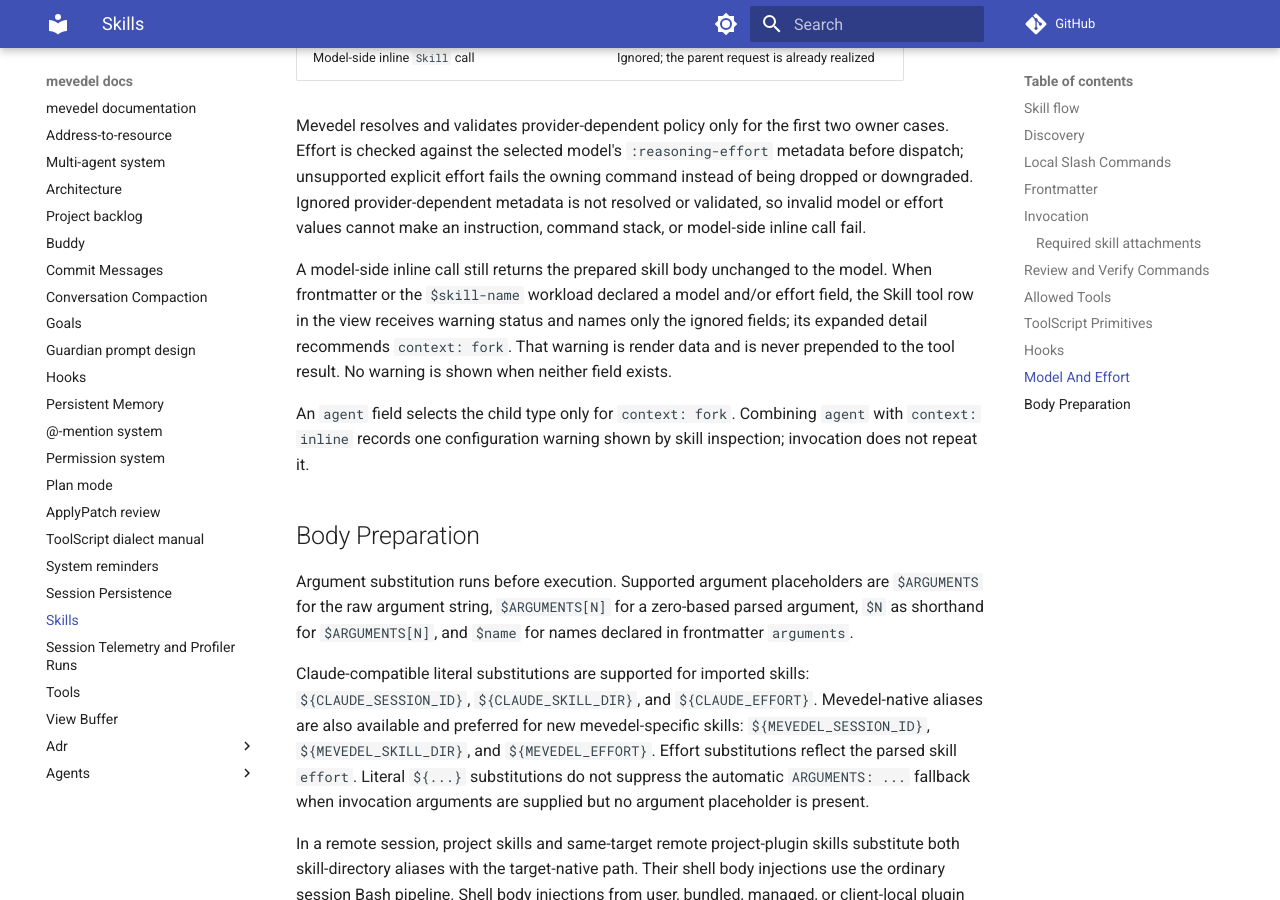
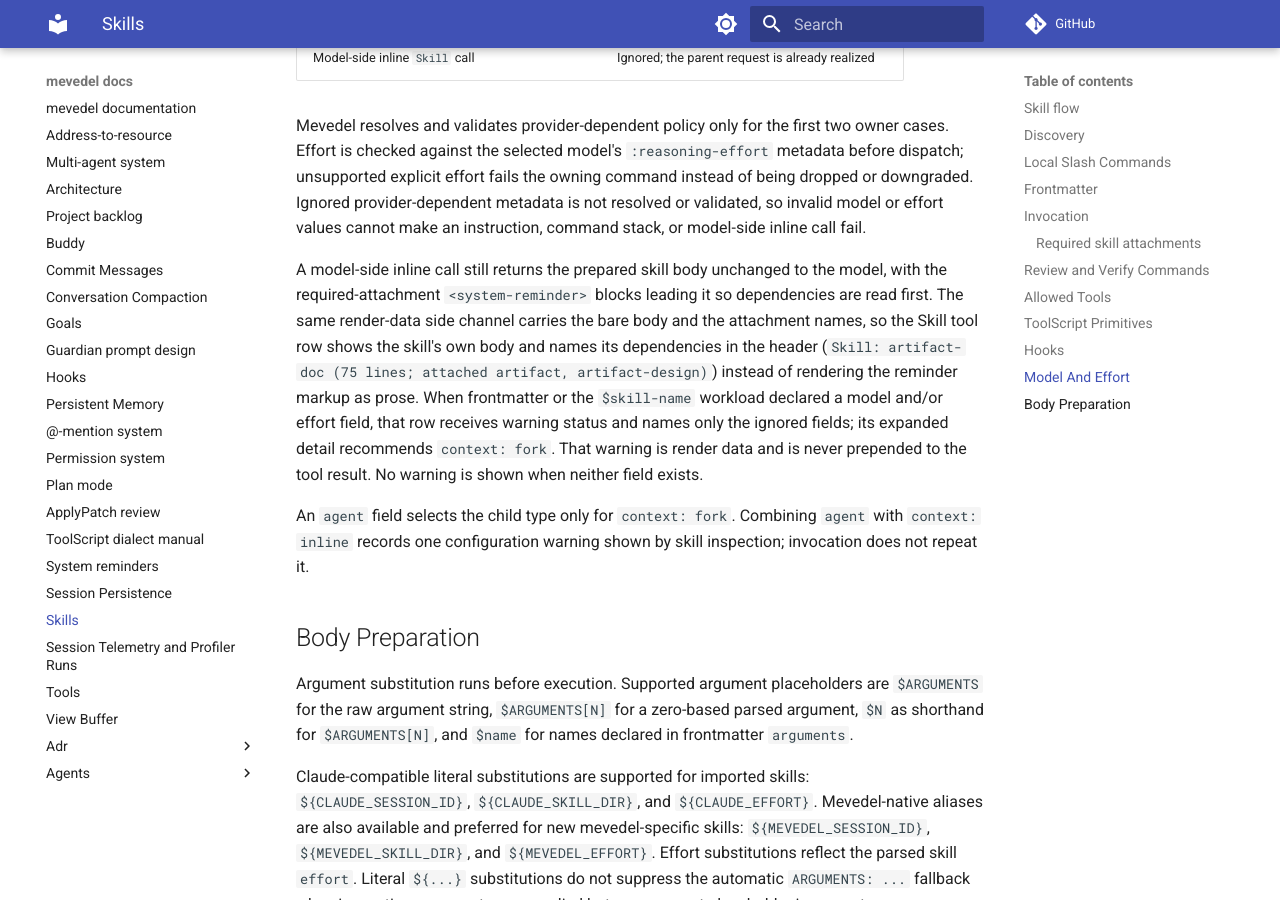
Before and after one commit to FrauH0lle/mevedel, an MkDocs documentation site: the page built from docs/skills.md, in a window 1280 px wide and 900 px high, scrolled down 15798 px. Built offline with MkDocs 1.6.1 and Material for MkDocs 9.7.7, drawn with Linux system fonts in a browser that asks for light colours; comment, search, counter and statistics services are not loaded.

Commit message:
fix(skills): Keep attachment reminders out of the Skill tool row
A model-side `Skill` call returns the prepared body with its
required-attachment `<system-reminder>` blocks welded to the front, so
dependencies are read first.  A tool segment carries its own proof of
structure, so the transcript's reminder scan deliberately does not
descend into it -- and nothing collapsed those blocks.  Invoking a skill
with two attachments rendered a couple of hundred lines of a different
skill's body as prose under the invoked skill's name, with the invoked
body indistinguishable from its dependencies.  The `$skill` paths were
given a render-data split for the same reason; the tool path never was.

* mevedel-skills-invoke.el (mevedel-skills--invoke-handler): Carry the
bare skill body and the attachment names on the render-data side
channel.  The result the model receives is unchanged.  Render data is
emitted only when there are attachments or ignored policy fields, so an
ordinary call still adds nothing to the transcript and the body is not
duplicated.  The `:kind` is now `skill-invocation`, since it no longer
describes only the policy warning.

(mevedel-skills--render-skill-tool): Render the recorded body rather
than the welded result, and name the dependencies in the header --
`Skill: artifact-doc (75 lines; attached artifact, artifact-design)`.
The line count now counts the skill, not its attachments.

* docs/skills.md, docs/view.md: Describe the tool row and why a tool
segment needs the split the reminder scan gives every other span.

* test/test-mevedel-skills-invoke.el: Cover the welded result beside its
split render data, and the header and body of a row with attachments.

The same welded markup still reaches the reader in a `Read` or `Grep`
row, whose renderers pass the raw result as the body while already
computing the stripped text for their line counts.  Those reminders are
short, delimited, and correctly attributed, so they are left visible.

```diff
--- a/docs/skills.md
+++ b/docs/skills.md
@@ -710,11 +710,16 @@
 call fail.
 
 A model-side inline call still returns the prepared skill body unchanged to
-the model. When frontmatter or the `$skill-name` workload declared a model
-and/or effort field, the Skill tool row in the view receives warning status and
-names only the ignored fields; its expanded detail recommends `context: fork`.
-That warning is render data and is never prepended to the tool result. No
-warning is shown when neither field exists.
+the model, with the required-attachment `<system-reminder>` blocks leading it
+so dependencies are read first. The same render-data side channel carries the
+bare body and the attachment names, so the Skill tool row shows the skill's own
+body and names its dependencies in the header
+(`Skill: artifact-doc (75 lines; attached artifact, artifact-design)`) instead
+of rendering the reminder markup as prose. When frontmatter or the
+`$skill-name` workload declared a model and/or effort field, that row receives
+warning status and names only the ignored fields; its expanded detail
+recommends `context: fork`. That warning is render data and is never prepended
+to the tool result. No warning is shown when neither field exists.
 
 An `agent` field selects the child type only for `context: fork`. Combining
 `agent` with `context: inline` records one configuration warning shown by skill
```
Also changed, not shown: docs/view.md (+6 -0 lines), 2 other files.
